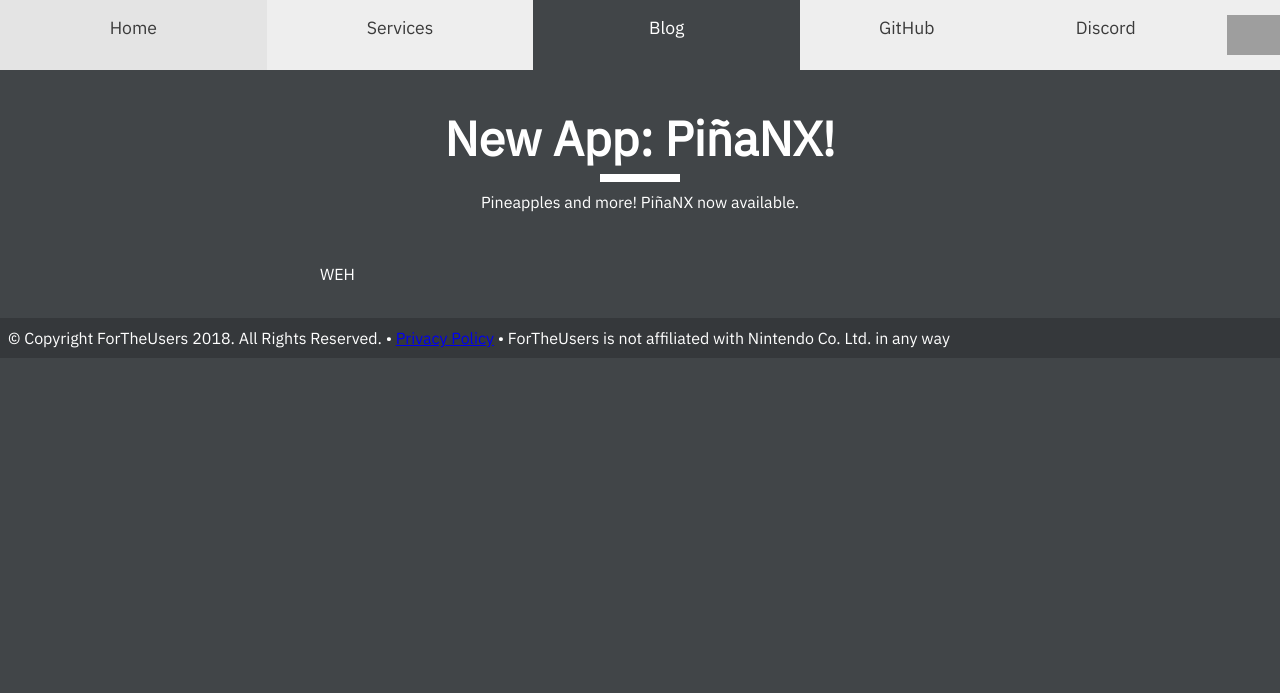
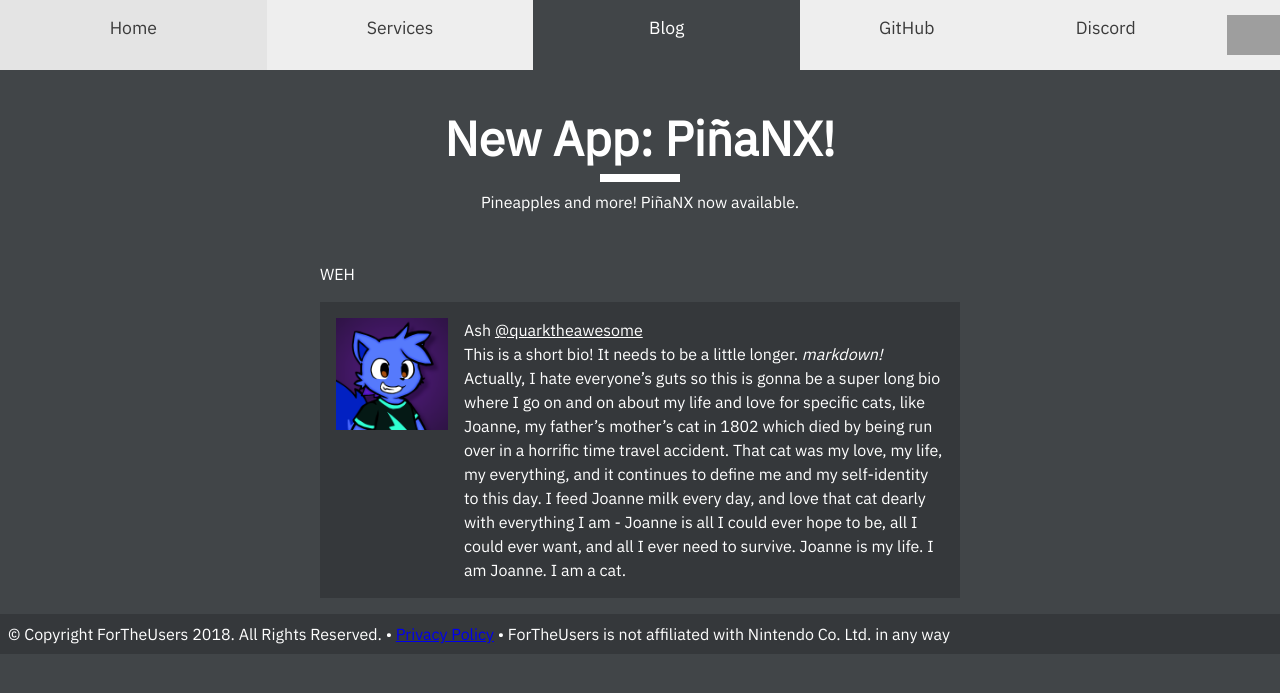
Before and after one commit to fortheusers/fortheusers.org, a Jekyll site: the page built from _posts/appstore/2019-02-13-appstore.md, in a window 1280 px wide. Shown: the top 693 px of the page. Built offline with Jekyll 4.4.1, drawn with Linux system fonts in a browser that asks for light colours; some web fonts are replaced.

Commit message:
blog: add support for authors, render infoboxes

```diff
--- a/_config.yml
+++ b/_config.yml
@@ -24,6 +24,9 @@
 twitter_username: jekyllrb
 github_username:  jekyll
 
+collections:
+    - author_data
+
 # Build settings
 markdown: kramdown
 
--- a/_layouts/post.html
+++ b/_layouts/post.html
@@ -8,6 +8,19 @@
         <p class="landing-slogan">{{page.desc}}</p>
         <div class="blog-body">
             {{content}}
+            <div class="blog-authors">
+                {% for author in page.authors %}
+                {% assign author_data = site.author_data | where:"author_id",author | first %}
+                    <div class="blog-author">
+                        <img class="icon" src="{{author_data.icon}}" alt="@{{author_data.user}}'s avatar"></img>
+                        <div class="info">
+                            <span class="name">{{author_data.name}}</span>
+                            <a href="{{author_data.user_url}}" class="username">@{{author_data.user}}</a>
+                            <div class="bio">{{author_data.content | markdownify}}</div>
+                        </div>
+                    </div>
+                {% endfor %}
+            </div>
         </div>
     </div>
     {% include footer.html %}
--- a/_posts/appstore/2019-02-13-welcome-to-jekyll.markdown
+++ b/_posts/appstore/2019-02-13-welcome-to-jekyll.markdown
@@ -5,6 +5,7 @@
 categories: appstore
 desc: "A test post, where we eat a Jekyll default"
 img: "/img/appstorenx.png"
+authors: [quarky]
 ---
 You’ll find this post in your `_posts` directory. Go ahead and edit it and re-build the site to see your changes. You can rebuild the site in many different ways, but the most common way is to run `jekyll serve`, which launches a web server and auto-regenerates your site when a file is updated.
 
--- a/css/blog.css
+++ /dev/null
@@ -1,15 +0,0 @@
-.blog-body {
-    width: 50vw;
-    min-width: 250px;
-    margin: 0 auto;
-}
-@media only screen and (max-width: 300px) {
-    .blog-body {
-        width: 100%;
-        min-width: 0;
-    }
-}
-
-.blog-body a {
-    color: var(--text);
-}
--- /dev/null
+++ b/css/blog.scss
@@ -0,0 +1,50 @@
+---
+---
+
+.blog-body {
+    width: 50vw;
+    min-width: 250px;
+    margin: 0 auto;
+
+    a {
+        color: var(--text);
+    }
+    .blog-authors {
+        background: darken(#414548, 5%);
+        padding: 1em;
+        padding-bottom: 0;
+
+        .blog-author {
+            min-height: 7em;
+
+            width: 100%;
+            display: flex;
+            flex-flow: row wrap;
+
+            .icon {
+                float: left;
+                width: 7em;
+                height: 7em;
+                margin-right: 1em;
+                margin-bottom: 1em;
+                flex: 0 0 auto;
+            }
+            .info {
+                margin-bottom: 1em;
+                min-width: 10em;
+                flex: 1 1 15em;
+                .bio {
+                    p {
+                        margin: 0;
+                    }
+                }
+            }
+        }
+    }
+}
+@media only screen and (max-width: 300px) {
+    .blog-body {
+        width: 100%;
+        min-width: 0;
+    }
+}
```
Also changed, not shown: _author_data/compucat.md (added, +10 -0 lines), _author_data/quarky.md (added, +11 -0 lines), _posts/appstore/2019-02-13-appstore.md (+1 -0 lines), _posts/updates/2019-02-13-scenetest.md (+1 -0 lines), img/icons/compucat.png (added), img/icons/quarky.png (added).
